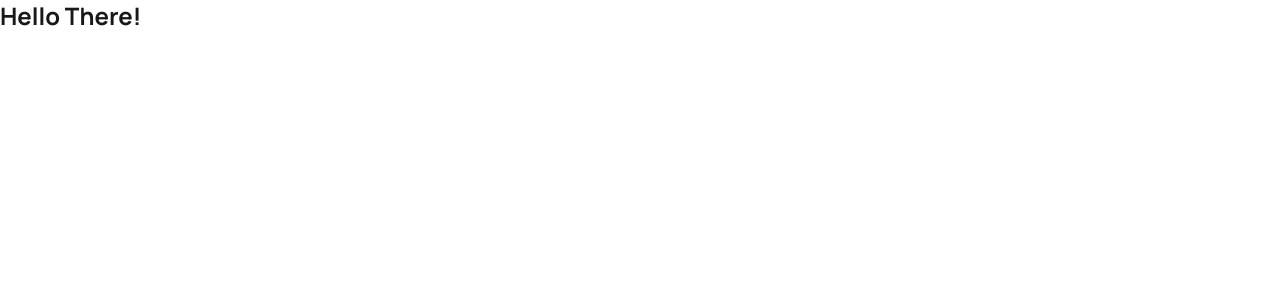
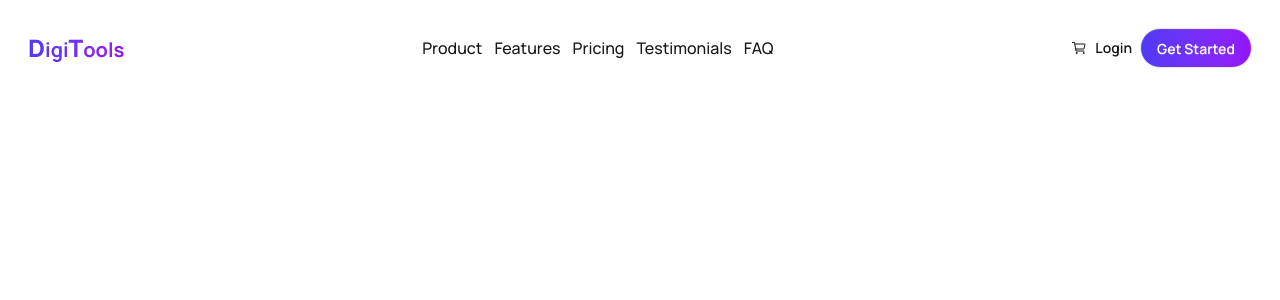
Before and after one commit to rokan45/digital-tools-react-app, a React (Vite) app: page / in a window 1280 px wide. Shown: the top 300 px of the page. Built offline with nearby package versions, Linux system fonts and the light colour scheme.

Commit message:
project navbar added

```diff
--- a/src/App.jsx
+++ b/src/App.jsx
@@ -1,11 +1,14 @@
 import './App.css'
+import Navbar from './component/navbar/Navbar'
 
 function App() {
 
 
   return (
     <>
-     <h1 className='text-2xl font-bold'>Hello There!</h1>
+    <header>
+      <Navbar></Navbar>
+    </header>
     </>
   )
 }
--- /dev/null
+++ b/src/component/navbar/Navbar.jsx
@@ -0,0 +1,93 @@
+import React, { useState } from 'react';
+import { IoIosMenu } from 'react-icons/io';
+import { IoCartOutline } from 'react-icons/io5';
+import { RxCross2 } from 'react-icons/rx';
+
+const navLinks = [
+    {
+        // id: 1,
+        // name: "Home",
+        // path: "/",
+    },
+    {
+        id: 2,
+        name: "Product",
+        path: "/Product",
+    },
+    {
+        id: 3,
+        name: "Features",
+        path: "/Features",
+    },
+    {
+        id: 4,
+        name: "Pricing",
+        path: "/Pricing",
+    },
+    {
+        id: 5,
+        name: "Testimonials",
+        path: "/Testimonials",
+    },
+    {
+        id: 6,
+        name: "FAQ",
+        path: "/FAQ",
+    },
+];
+
+const Navbar = () => {
+
+    const [open, setOpen] = useState(false);
+
+
+    return (
+        <nav className='relative'>
+
+            <div className='flex items-center justify-between mx-auto p-7 '>
+                {/* logo left */}
+                <div className=''>
+                    <span onClick={() => setOpen(!open)} className='md:hidden cursor-pointer'>
+                        {open ? <RxCross2 /> : <IoIosMenu />}
+                    </span>
+
+                    <h1 className='text-xl font-bold bg-linear-to-r from-[#4F39F6] to-[#9514FA] bg-clip-text text-transparent hidden md:block'>
+                        <span className='text-2xl font-extrabold'>D</span>igi
+                        <span className='text-2xl font-extrabold'>T</span>ools
+                    </h1>
+                </div>
+
+                {/* Desktop link center*/}
+                <div className='hidden md:block'>
+                    <ul className='flex'>
+                        {
+                            navLinks.map(link => (<li key={link.id} className='mr-3 cursor-pointer font-medium hover:text-blue-500 transition'>{link.name}</li>))
+                        }
+                    </ul>
+                </div>
+
+                {/* nav right container */}
+                <div className='flex items-center justify-center gap-2'>
+                    <div>
+                        <IoCartOutline />
+                    </div>
+                    <span className='font-semibold text-sm'>Login</span>
+                    <button className='btn bg-linear-to-r from-[#4F39F6] to-[#9514FA] text-white rounded-4xl '>
+                        Get Started
+                    </button>
+                </div>
+            </div>
+
+            {/* Mobile drop down menu */}
+            {
+                open && (<ul className='md:hidden bg-white shadow-md px-7 py-4 absolute w-full top-18    left-0 z-10 gap-4'>
+                    {
+                        navLinks.map(link => (<li key={link.id} className='cursor-pointer font-medium hover:text-blue-500 transition' onClick={() => setOpen(false)} >{link.name}</li>))
+                    }
+                </ul>)
+            }
+        </nav>
+    );
+};
+
+export default Navbar;
```
